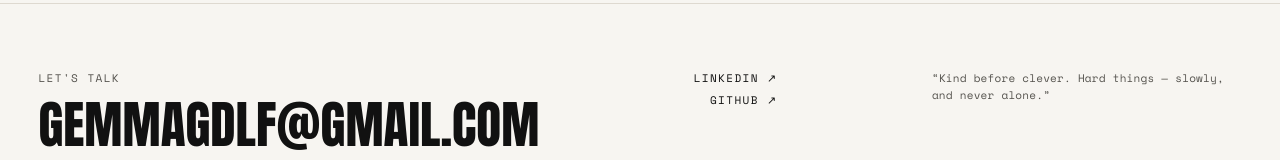
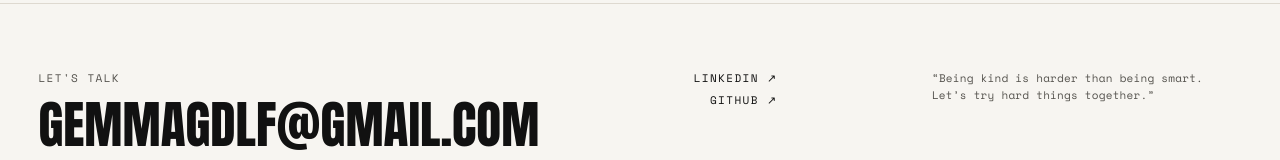
Before and after one commit to Gemmagf/CarearCapital, a React (Create React App) app: page / in a window 1280 px wide. Shown: the part 3385-3545 px from the top of the page. Built offline with nearby package versions, Linux system fonts and the light colour scheme.

Commit message:
Footer line: 'Being kind is harder than being smart. Let's try hard things together.'
Co-Authored-By: Claude Fable 5.1 <noreply@anthropic.com>

```diff
--- a/src/redesign/RedesignApp.jsx
+++ b/src/redesign/RedesignApp.jsx
@@ -24,7 +24,7 @@ const QUOTES = {
   s2: ["\u7a7a\u6c17\u3092\u8aad\u3080 \u00b7 k\u016bki o yomu \u2014 to read the air.", "Japanese culture, via Erin Meyer\u2019s The Culture Map"],
   s3: ["Quatre coses b\u00e0siques resolen el 80 % dels casos; quatre de dif\u00edcils, la resta.", "Enric, el meu pare"],
   s4: ["There is nothing permanent except change.", "Heraclitus"],
-  footer: ["Kind before clever. Hard things \u2014 slowly, and never alone.", ""],
+  footer: ["Being kind is harder than being smart. Let\u2019s try hard things together.", ""],
 };
 const Epigraph = ({ q }) => q ? <p className="epigraph reveal">{"“"}{q[0]}{"”"}{q[1] ? <span> {"—"} {q[1]}</span> : null}</p> : null;
 
```
